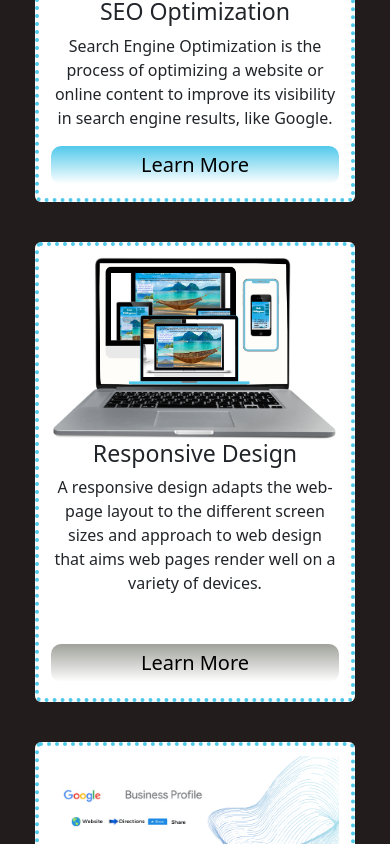
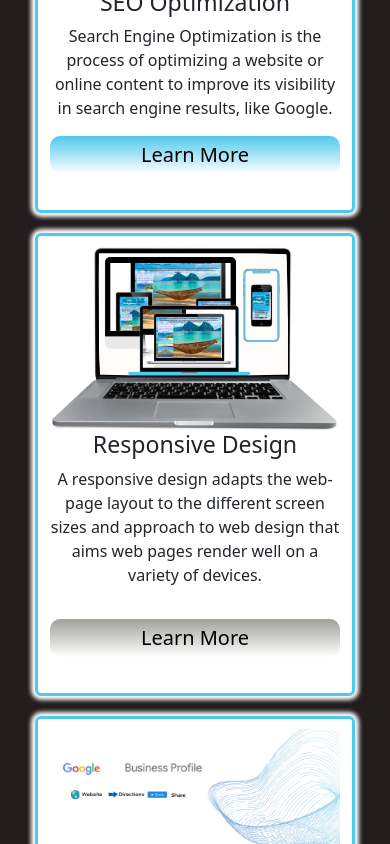
Before and after one commit to Markpm-code/pam-w-solutions, a React (Vite) app in the folder pam-websolutions/: page /#/ in a window 390 px wide. Shown: the part 2000-2844 px from the top of the page. Built offline with nearby package versions, Linux system fonts and the light colour scheme.

Commit message:
add card component responsive design

```diff
--- a/pam-websolutions/src/components/CardSection.css
+++ b/pam-websolutions/src/components/CardSection.css
@@ -1,8 +1,16 @@
+/* .card-container {
+    display: flex;
+    flex-wrap: wrap;
+    margin-top: 20px;
+} */
+
 .card {
     width: 320px;
-    height: 460px;
-    margin:20px 10px;
-    border: 4px dotted rgb(81, 201, 235);
+    height: auto;
+    /* height: 460px;*/
+    margin:10px 10px;
+    border: 3px solid rgb(81, 201, 235);
+    box-shadow: 0 0 4px 4px #FFFF;
     padding-bottom: 16px;
     opacity: 1;
     transition: opacity 1s ease-out, box-shadow 1s ease-out, transform 1s ease-out;
@@ -24,6 +32,7 @@
     border: #FFFF;
     padding: 4px;
     font-size: 20px;
+    margin-bottom: 20px;
 }
 
 .card p {
@@ -37,6 +46,7 @@
     padding: 4px;
     font-size: 20px;
     margin-top: 16px;
+    margin-bottom: 20px;
 }
 
 
@@ -52,3 +62,28 @@
     text-decoration: none;
     color:black;
 }
+
+@media only screen and (min-width: 1280px) and (max-width: 1300px) {
+    .card {
+        width: 480px;
+    }
+}
+
+
+@media only screen and (min-width: 1024px) and (max-width: 1200px) {
+    .card {
+        width: 440px;
+    }
+}
+
+@media only screen and (min-width: 768px) and (max-width: 912px) {
+    .card {
+        width: 360px;
+    }
+}
+
+@media only screen and (min-width: 440px) and (max-width: 540px) {
+    .card {
+        width: 460px;
+    }
+}
```
Also changed, not shown: pam-websolutions/src/components/CardSection.tsx (+5 -5 lines).
